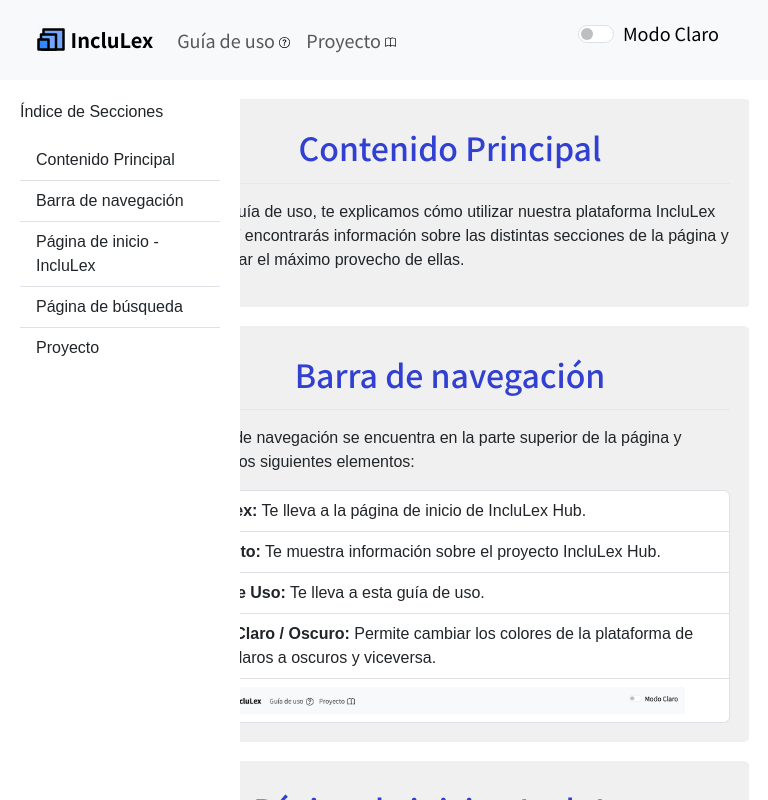
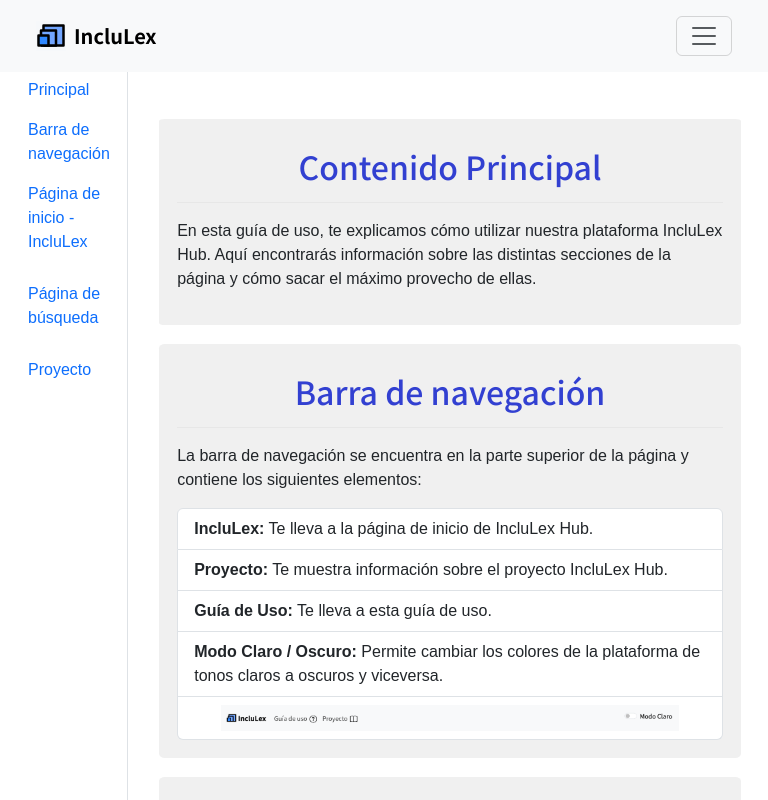
Before and after one commit to juliassanchez/Inclulex, a React (Vite) app in the folder frontend/: page /guia-uso in a window 768 px wide. Shown: the top 800 px of the page. Built offline with nearby package versions, Linux system fonts and the light colour scheme.

Commit message:
frontend prettier

```diff
--- a/frontend/src/API.js
+++ b/frontend/src/API.js
@@ -1,5 +1,5 @@
-// const SERVER_URL = 'http://127.0.0.1:3000/api';
-const SERVER_URL = 'http://10.117.129.37:3000/api';
+const SERVER_URL = 'http://127.0.0.1:3000/api';
+// const SERVER_URL = 'http://10.117.129.37:3000/api';
 const obtenerPictograma = async (palabra) => {
   try {
     const respuestaIds = await fetch(`https://api.arasaac.org/v1/pictograms/es/search/${palabra}`);
--- a/frontend/src/App.css
+++ b/frontend/src/App.css
@@ -16,20 +16,74 @@
   color: #000;
 }
 
-.navbar {
-  height: 80px;
-  padding: 10px;
+/* Ajusta los estilos de la navbar */
+.navbar-custom {
+  height: 10vh;
+  padding: 0 2%;
   font-family: "Noto Sans JP", sans-serif;
   font-size: large;
-  position:fixed;
+  box-sizing: border-box;
+  z-index: 1000;
 }
 
-.navbar-brand:focus {
-  outline: 2px solid #3240D1;
+/* Ajusta el estilo de los iconos dentro de los enlaces de navegación */
+.nav-icon {
+  width: 1.5vw;
+  height: auto;
+  margin-left: 0.5vw;
 }
 
+/* Media query para pantallas más pequeñas */
+@media (max-width: 768px) {
+  .nav-icon {
+    width: 5vw; /* Ajusta el tamaño de los iconos para pantallas más pequeñas */
+  }
+
+  .navbar-custom {
+    height: auto;
+    padding: 1rem;
+  }
+
+  .navbar-brand {
+    display: flex;
+    align-items: center;
+  }
+
+  .navbar-brand img {
+    margin-right: 0.5rem;
+  }
+
+  .nav-link {
+    display: flex;
+    align-items: center;
+    justify-content: space-between;
+  }
+
+  .navbar-toggler {
+    margin-left: 10px; /* Espacio entre el brand y el toggle */
+  }
+
+  .form-check {
+    margin-top: 1rem; /* Espacio adicional entre el toggle y el switch */
+  }
+
+  .navbar-collapse {
+    flex-direction: column;
+    align-items: flex-start;
+  }
+
+  .navbar-collapse .me-auto {
+    width: 100%;
+  }
+
+  .navbar-collapse .form-check {
+    align-self: flex-end;
+  }
+}
+
+
 .brand-text {
-  font-size: 100px;
+  font-size: 15vh;
   text-align: center; /* Alinea el texto en el centro horizontalmente */
   font-family: 'Gotham', sans-serif;
   font-weight: bold;
@@ -63,21 +117,23 @@
   margin: 10vh;
 }
 
+/* General Styles */
 .search-bar-container {
   display: flex;
-  align-items: bottom;
+  align-items: center;
   justify-content: center;
   margin: 10vh;
+  flex-wrap: wrap;
 }
 
 .search-input {
-  margin-right: 5px;
-  padding: 10px;
+  margin-right: 0.05%;
+  padding: 2vh;
   font-size: calc(2rem - 0.2rem);
-  height: 8vh; /* Altura del input ajustada */
+  height: 8vh;
   width: 40%;
-  border: 2px solid #3240D1 ; /* Color del borde del input */
-  background-color: #fff; /* Color de fondo del input */
+  border: 2px solid #3240D1;
+  background-color: #fff;
   border-radius: 0px;
   border-top-left-radius: 5px;
   border-bottom-left-radius: 5px;
@@ -100,7 +156,7 @@
 }
 
 .search-button {
-  margin-left: -5px;
+  margin-left: -0.05%;
   height: 8vh;
   background-color: #3240D1;
   color: #fff;
@@ -115,12 +171,53 @@
 }
 
 .search-button:focus {
-  border: 2px solid #3240D1; /* Cambia el borde del elemento cuando está enfocado */
+  border: 2px solid #3240D1;
 }
 
-.dark-mode .search-button{
+.dark-mode .search-button {
   background-color: #3240D1;
 }
+
+/* Media query for small screens */
+@media (max-width: 768px) {
+  .search-bar-container {
+    flex-direction: column;
+    align-items: center;
+  }
+
+  .search-input {
+    width: 80%;
+    margin-bottom: 1rem;
+  }
+
+  .search-button {
+    width: 80%;
+    margin-left: 0;
+  }
+
+  .brand-text {
+    font-size: 1.5rem;
+  }
+
+  .search-input {
+    font-size: 1rem;
+    height: auto;
+    padding: 1rem;
+  }
+
+  .search-button {
+    font-size: 1.2rem;
+    height: auto;
+    padding: 1rem;
+  }
+
+  .explanation-text {
+    font-size: 1rem;
+    text-align: center;
+    padding: 1rem;
+  }
+}
+
 
 .carousel-item:focus {
   outline: 2px solid blue; /* Add a blue outline when item is focused */
@@ -147,10 +244,6 @@
   height: 100vh;
 }
 
-.row-container {
-  margin: 5px;
-}
-
 .col-container {
   display: flex;
   align-items: center;
@@ -162,7 +255,7 @@
   font-family: 'Gotham', sans-serif;
   font-weight: bold;
   color: #3240D1;
-  font-size: 70px;
+  font-size: 500%;
   text-transform:uppercase;
   margin-top: 6vh;
 }
@@ -175,7 +268,7 @@
   font-family: 'Gotham', sans-serif;
   font-weight: bold;
   color: #000;
-  font-size: 40px;
+  font-size: 250%;
 }
 
 .dark-mode .subtitulo {
@@ -185,15 +278,17 @@
 .texto {
   font-family: 'Gotham', sans-serif;
   color: #000;
-  font-size: 21px;
+  font-size: 125%;
   text-align: justify;
-  margin-left: 35px;
+  justify-content: center;
+  margin-left: 3%;
+  margin-right: 3%;
 }
 
 .mini-texto {
   font-family: 'Gotham', sans-serif;
   color: #000;
-  font-size: 21px;
+  font-size: 125%;
   text-align: center;
   font-weight: bold;
 }
@@ -226,7 +321,7 @@
   color: #fff; /* Cambia el color del texto del botón a blanco */
   border: none; /* Elimina el borde del botón */
   font-family: 'Gotham', sans-serif;
-  font-size: 30px; /* Cambia el tamaño de la fuente del botón */
+  font-size: 150%; /* Cambia el tamaño de la fuente del botón */
   cursor: pointer;
   border-radius: 5px;
   align-items: bottom;
@@ -244,7 +339,7 @@
 
 .frecuency-button {
   font-family: 'Gotham', sans-serif;
-  font-size: 20px; /* Cambia el tamaño de la fuente del botón */
+  font-size: 100%; /* Cambia el tamaño de la fuente del botón */
   font-weight: bold;
   border-radius: 0px;
 }
@@ -269,8 +364,8 @@
 
 .switch {
   position: absolute;
-  top: 20px;
-  right: 30px;
+  top: 3vh;
+  right: 3vw;
   color: black;
   font-family: "Noto Sans JP", sans-serif;
 }
@@ -337,14 +432,22 @@
   font-weight: bold;
 }
 
-.fixed-index {
+.sidebar {
   position: fixed;
-  top: 10%;
+  top: 0;
   left: 0;
-  bottom: 0; /* Hace que el índice fijo ocupe toda la altura disponible */
-  overflow-y: auto; /* Agrega barras de desplazamiento vertical si es necesario */
-  padding: 20px; /* Ajusta según tus necesidades */
-  width: 30vh; /* Ancho inicial del índice */
-  background-color: white; /* Ajusta el color de fondo según tu diseño */
-  z-index: 999; /* Ajusta según necesites */
+  height: 100vh; /* Altura completa de la ventana */
+  padding-top: 6%;
+  border-right: 1px solid #dee2e6; /* Borde derecho */
 }
+
+.main-content {
+  margin-left: 0; /* Resetea el margen a 0 */
+  padding: 20px;
+}
+
+@media (min-width: 768px) {
+  .main-content {
+      margin-left: 16.66667%; /* Compensa el ancho de la sidebar en pantallas grandes */
+  }
+}
--- a/frontend/src/App.jsx
+++ b/frontend/src/App.jsx
@@ -32,24 +32,23 @@
 
   return (
     <div className={darkMode ? 'dark-mode' : 'light-mode'}>
-      <Navbar id="nav" className='navbar' bg={darkMode ? 'dark' : 'light'} variant={darkMode ? 'dark' : 'ligth'} fixed="top">
+      <Navbar id="nav" bg={darkMode ? 'dark' : 'light'} variant={darkMode ? 'dark' : 'light'} expand="lg" fixed="top" className="navbar-custom">
         <Container>
           <Navbar.Brand href="/" style={{ fontWeight: 'bold' }}>
-            <img alt="Botón de inicio" src="/logo.svg" width="30" height="30" className="d-inline-block align-top"/> IncluLex
+            <img alt="Botón de inicio" src="/logo.svg" width="30" height="30" className="d-inline-block align-top" /> IncluLex
           </Navbar.Brand>
           <Navbar.Toggle aria-controls="basic-navbar-nav" />
           <Navbar.Collapse id="basic-navbar-nav">
             <Nav className="me-auto">
               <Nav.Link href="/guia-uso">
                 Guía de uso
-                <img src="/src/assets/question-circle.svg" alt="Info" style={{ width: '1.5vw', height: 'auto', marginLeft: '0.5vw' }} />
+                <img src="/src/assets/question-circle.svg" alt="Info" className="nav-icon" />
               </Nav.Link>
               <Nav.Link href="/proyecto">
                 Proyecto
-                <img src="/src/assets/book.svg" alt="Info" style={{ width: '1.5vw', height: 'auto', marginLeft: '0.5vw' }} />
+                <img src="/src/assets/book.svg" alt="Info" className="nav-icon" />
               </Nav.Link>
             </Nav>
-          </Navbar.Collapse>
             <Form.Check
               type="switch"
               id="custom-switch"
@@ -57,8 +56,9 @@
               className='switch'
               checked={darkMode}
               onChange={toggleDarkMode}
-            style={{ width: '160px'}}
+              style={{ width: '160px' }}
             />
+          </Navbar.Collapse>
         </Container>
       </Navbar>
 
--- a/frontend/src/components/GuiaUso.jsx
+++ b/frontend/src/components/GuiaUso.jsx
@@ -1,5 +1,5 @@
 import React from 'react';
-import { Col, Row, ListGroup, ListGroupItem } from 'react-bootstrap';
+import { Col, Row, ListGroup, ListGroupItem, Nav } from 'react-bootstrap';
 import { useState } from 'react';
 
 const GuiaUso = (props) => {
@@ -12,11 +12,17 @@
 
     return (
         <Row className='guia-uso-container' role="main">
-            <Col sm={2}>
-                <SectionIndex scrollToSection={scrollToSection}/>
+            <Col md={2} className="sidebar d-none d-md-block">
+                <Nav defaultActiveKey="/home" className="flex-column">
+                    <Nav.Link onClick={() => scrollToSection('contenido-principal')}>Contenido Principal</Nav.Link>
+                    <Nav.Link onClick={() => scrollToSection('barra-navegación')}>Barra de navegación</Nav.Link>
+                    <Nav.Link onClick={() => scrollToSection('pagina-de-inicio')}>Página de inicio - IncluLex</Nav.Link>
+                    <Nav.Link onClick={() => scrollToSection('pagina-de-busqueda')}>Página de búsqueda</Nav.Link>
+                    <Nav.Link onClick={() => scrollToSection('pagina-proyecto')}>Proyecto</Nav.Link>
+                </Nav>
             </Col>
-            <Col sm={10}>
-                <div >
+            <Col md={10} className="main-content">
+                <div>
                     <Section title="Contenido Principal" id="contenido-principal" darkMode={props.darkMode}>
                         <p>En esta guía de uso, te explicamos cómo utilizar nuestra plataforma IncluLex Hub. Aquí encontrarás información sobre las distintas secciones de la página y cómo sacar el máximo provecho de ellas.</p>
                     </Section>
@@ -25,23 +31,23 @@
                             <Col>
                                 <p>La barra de navegación se encuentra en la parte superior de la página y contiene los siguientes elementos:</p>
                                 <ListGroup>
-                                    <ListGroupItem>
+                                    <ListGroup.Item>
                                         <strong>IncluLex:</strong> Te lleva a la página de inicio de IncluLex Hub.
-                                    </ListGroupItem>
-                                    <ListGroupItem>
+                                    </ListGroup.Item>
+                                    <ListGroup.Item>
                                         <strong>Proyecto:</strong> Te muestra información sobre el proyecto IncluLex Hub.
-                                    </ListGroupItem>
-                                    <ListGroupItem>
+                                    </ListGroup.Item>
+                                    <ListGroup.Item>
                                         <strong>Guía de Uso:</strong> Te lleva a esta guía de uso.
-                                    </ListGroupItem>
-                                    <ListGroupItem>
+                                    </ListGroup.Item>
+                                    <ListGroup.Item>
                                         <strong>Modo Claro / Oscuro:</strong> Permite cambiar los colores de la plataforma de tonos claros a oscuros y viceversa.
-                                    </ListGroupItem>
-                                    <ListGroupItem>
+                                    </ListGroup.Item>
+                                    <ListGroup.Item>
                                         <Row className="justify-content-center">
                                             <img src="/src/assets/navbar.png" alt="NavBar" style={{ maxWidth: '90%', maxHeight: '90%', width: 'auto', height: 'auto' }} />
                                         </Row>
-                                    </ListGroupItem>
+                                    </ListGroup.Item>
                                 </ListGroup>
                             </Col>
                         </Row>
@@ -51,26 +57,25 @@
                             <Col>
                                 <p>En nuestra página de inicio, te damos la bienvenida a una herramienta simple y poderosa para explorar el significado y la frecuencia de las palabras. Aquí puedes:</p>
                                 <ListGroup>
-                                    <ListGroupItem>
+                                    <ListGroup.Item>
                                         <p>Utilizar nuestro buscador para encontrar información detallada sobre palabras complejas que te interesen.</p>
                                         <Row className="justify-content-center">
                                             <img src="/src/assets/buscador.jpg" alt="Buscador" style={{ maxWidth: '60%', maxHeight: '60%', width: 'auto', height: 'auto' }} />
                                         </Row>
-                                    </ListGroupItem>
-                                    <ListGroupItem>
+                                    </ListGroup.Item>
+                                    <ListGroup.Item>
                                         Acceder a la barra de navegación para obtener más información sobre el proyecto y la guía de uso.
-                                    </ListGroupItem>
+                                    </ListGroup.Item>
                                 </ListGroup>
                             </Col>
                         </Row>
                     </Section>
-
                     <Section title="Página de búsqueda" id="pagina-de-busqueda" darkMode={props.darkMode}>
                         <Row>
                             <Col>
                                 <p>A esta página se accede una vez hemos realizado una búsqueda</p>
                                 <ListGroup>
-                                    <ListGroupItem>
+                                    <ListGroup.Item>
                                         <strong>Frecuencia:</strong>
                                         <Col>
                                             <p className="mb-0">Descubre qué tan común es la palabra que buscas. En función de su frecuencia, la palabra puede ser simple o compleja.</p>
@@ -81,8 +86,8 @@
                                                 <img src="/src/assets/frecuencia-compleja.png" alt="Frecuencia Compleja" style={{ maxWidth: '15%', height: 'auto' }} />
                                             </Row>
                                         </Col>
-                                    </ListGroupItem>
-                                    <ListGroupItem>
+                                    </ListGroup.Item>
+                                    <ListGroup.Item>
                                         <strong>Ejemplos de Uso:</strong>
                                         <Col>
                                             <p className="mb-0">Explora ejemplos que ilustran cómo se utiliza la palabra en contextos diferentes.
@@ -93,10 +98,10 @@
                                                 <img src="/src/assets/generar-ejemplos.png" alt="Generar ejemplos" style={{ maxWidth: '30%', height: 'auto' }} />
                                             </Row>
                                         </Col>
-                                    </ListGroupItem>
-                                    <ListGroupItem><strong>Sinónimos:</strong> Encuentra palabras similares que pueden enriquecer tu vocabulario.</ListGroupItem>
-                                    <ListGroupItem><strong>Definición Simple:</strong> Obtén una explicación clara y concisa del significado de la palabra.</ListGroupItem>
-                                    <ListGroupItem><strong>Pictograma:</strong> Observa a través de una representación gráfica la palabra buscada.</ListGroupItem>
+                                    </ListGroup.Item>
+                                    <ListGroup.Item><strong>Sinónimos:</strong> Encuentra palabras similares que pueden enriquecer tu vocabulario.</ListGroup.Item>
+                                    <ListGroup.Item><strong>Definición Simple:</strong> Obtén una explicación clara y concisa del significado de la palabra.</ListGroup.Item>
+                                    <ListGroup.Item><strong>Pictograma:</strong> Observa a través de una representación gráfica la palabra buscada.</ListGroup.Item>
                                 </ListGroup>
                                 <br /> {/* Salto de línea */}
                                 <p>Siempre podrás volver a la página de inicio pulsando en el botón "Buscar otra palabra"</p>
@@ -105,29 +110,13 @@
                         </Row>
                     </Section>
                     <Section title="Proyecto" id="pagina-proyecto" darkMode={props.darkMode}>
-                      <p> En esta página podrás obtener toda la información del proyecto, como la motivación, accesibilidad, referencias y enlace al codigo fuente de la plataforma. </p>
+                        <p> En esta página podrás obtener toda la información del proyecto, como la motivación, accesibilidad, referencias y enlace al código fuente de la plataforma. </p>
                     </Section>
                 </div>
             </Col>
         </Row>
     );
 };
-
-const SectionIndex = ({ scrollToSection }) => {
-    return (
-      <div className='fixed-index'>
-        <p>Índice de Secciones</p>
-        <ListGroup variant="flush">
-            <ListGroupItem action onClick={() => scrollToSection('contenido-principal')} className='list-item'>Contenido Principal</ListGroupItem>
-            <ListGroupItem action onClick={() => scrollToSection('barra-navegación')} className='list-item'>Barra de navegación</ListGroupItem>
-            <ListGroupItem action onClick={() => scrollToSection('pagina-de-inicio')} className='list-item'>Página de inicio - IncluLex</ListGroupItem>
-            <ListGroupItem action onClick={() => scrollToSection('pagina-de-busqueda')} className='list-item'>Página de búsqueda</ListGroupItem>
-            <ListGroupItem action onClick={() => scrollToSection('pagina-proyecto')} className='list-item'>Proyecto</ListGroupItem>
-        </ListGroup>
-      </div>
-    );
-  };
-
 
 const Section = ({ title, id, children, darkMode }) => {
     const titleStyle = {
@@ -152,5 +141,4 @@
     );
 };
 
-
 export default GuiaUso;
```
Also changed, not shown: frontend/src/components/SearchBar.jsx (line endings or trailing spaces). Lines whose indentation alone changed are shown as unchanged.
